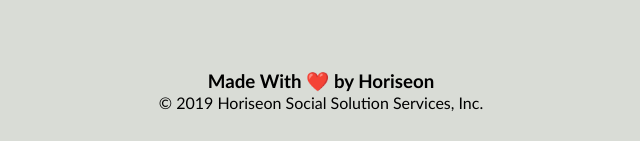
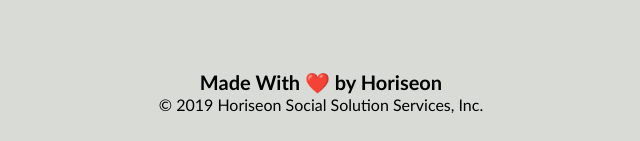
Before and after one commit to quikstart86/horeison-code-refactor, a plain HTML site: page index.html in a window 1280 px wide. Shown: the part 1883-2024 px from the top of the page, 319-959 px from the left. Drawn offline with Linux system fonts and the light colour scheme.

Commit message:
changed footer to h4 text

```diff
--- a/assets/css/style.css
+++ b/assets/css/style.css
@@ -148,6 +148,6 @@ footer {
   text-align: center;
 }
 
-footer h2 {
+footer h4 {
   font-size: 20px;
 }
--- a/index.html
+++ b/index.html
@@ -82,7 +82,7 @@
     </aside>
     <!-- Added in the <footer> tag for the footer elements -->
     <footer class="footer">
-        <h3>Made With ❤️️ by Horiseon</h3>
+        <h4>Made With ❤️️ by Horiseon</h4>
         <p>&copy; 2019 Horiseon Social Solution Services, Inc.
         </p>
     </footer>
```
